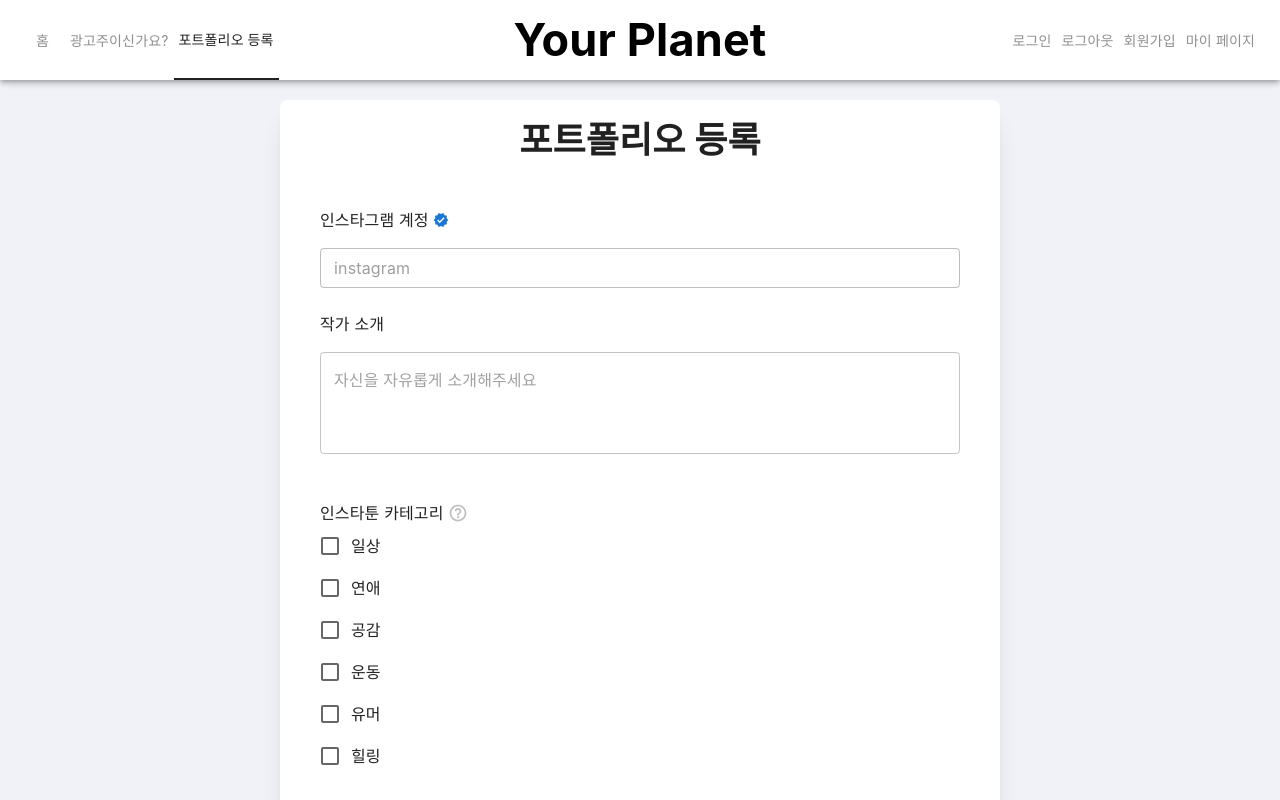
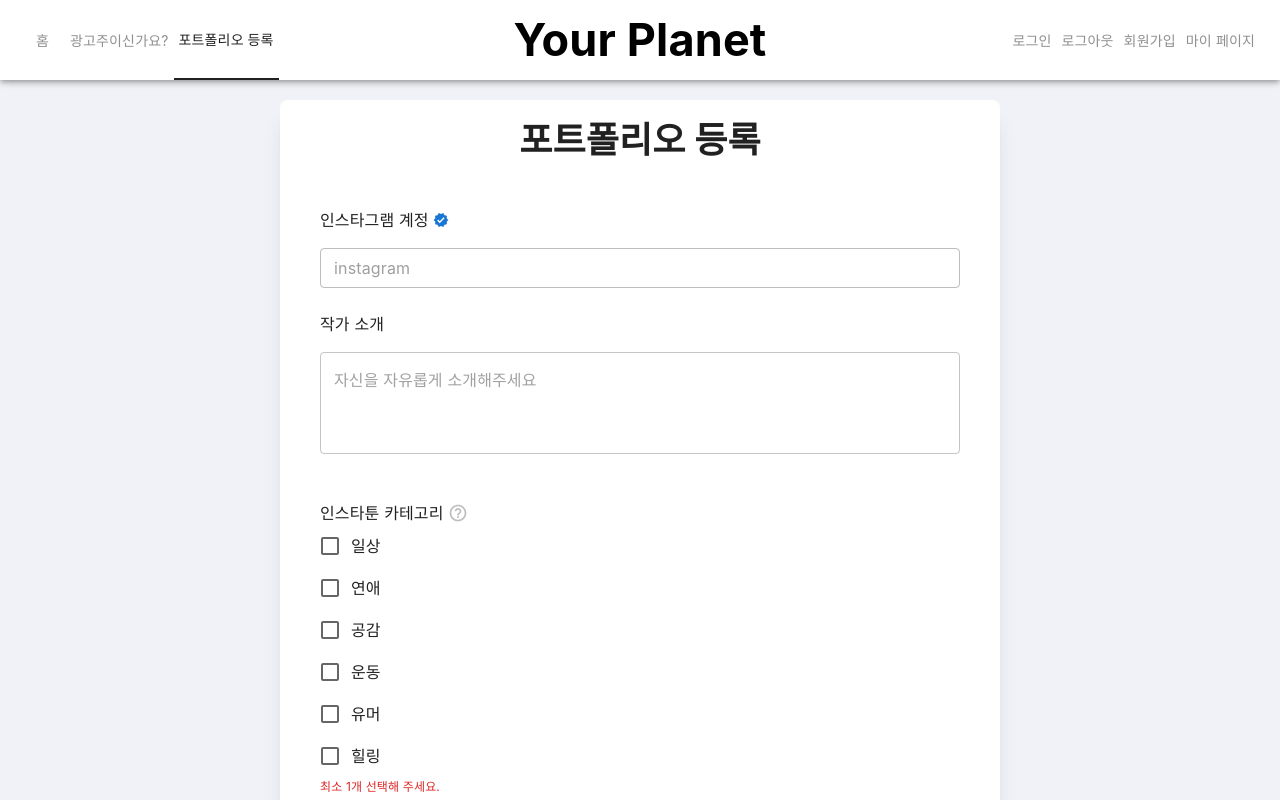
Before and after one commit to Your-Planet/front-end, a Next.js app: page /post-me in a window 1280 px wide. Shown: the top 800 px of the page. Built offline with nearby package versions, Linux system fonts and the light colour scheme; a web font is replaced by a local one; what tailwindcss-3d, tailwindcss-animated would draw is missing.

Commit message:
refactor: select genre rule 수정

```diff
--- a/src/components/common/ReactHookForm/components/CheckboxGroup/index.tsx
+++ b/src/components/common/ReactHookForm/components/CheckboxGroup/index.tsx
@@ -1,14 +1,6 @@
 import { ReactHookFormProps } from "@/components/common/ReactHookForm/defines/types";
 import useReactHookFormControl from "@/components/common/ReactHookForm/hooks/useReactHookFormControl";
-import {
-	Checkbox,
-	CheckboxProps,
-	FormControl,
-	FormControlLabel,
-	FormGroup,
-	FormHelperText,
-	FormLabel,
-} from "@mui/material";
+import { Checkbox, CheckboxProps, FormControl, FormControlLabel, FormGroup, FormLabel } from "@mui/material";
 import { FieldValues } from "react-hook-form";
 
 export interface ReactHookFormCheckboxGroupProps<
@@ -44,7 +36,6 @@ function ReactHookFormCheckboxGroup<TFieldValues extends FieldValues, CheckboxVa
 					/>
 				))}
 			</FormGroup>
-			{errorMessage && <FormHelperText className="m-0">{errorMessage}</FormHelperText>}
 		</FormControl>
 	);
 }
--- a/src/components/post_me/InstatoonCategory.tsx
+++ b/src/components/post_me/InstatoonCategory.tsx
@@ -1,10 +1,10 @@
 "use client";
 
 import { selectedGenreContext } from "@/recoil/atoms/post_me";
-import { getSelectGenreValidateRule } from "@/utils/react-hook-form/rule";
-import { Box, FormControl, FormGroup, Typography } from "@mui/material";
-import { ChangeEvent, useEffect } from "react";
+import { Box, FormControl, FormGroup, FormHelperText, Typography } from "@mui/material";
+import { ChangeEvent, useEffect, useState } from "react";
 import { useRecoilState, useResetRecoilState } from "recoil";
+import { getSelectGenreValidateRule } from "../../utils/react-hook-form/rule";
 import HelpIcon from "../common/HelpIcon/index";
 import ReactHookForm from "../common/ReactHookForm/index";
 import { LABEL_BY_GENRE_TYPE } from "../search/defines/constants";
@@ -13,6 +13,7 @@ import { PostMeForm } from "./defines/types";
 
 function InstatoonCategory() {
 	const [selectedGenre, setSelectedGenre] = useRecoilState<Set<GenreType>>(selectedGenreContext);
+	const [errorMessage, setErrorMessage] = useState<string>(" ");
 	const resetSelectedGenre = useResetRecoilState(selectedGenreContext);
 	const { CheckboxGroup } = ReactHookForm<PostMeForm>();
 
@@ -44,6 +45,10 @@ function InstatoonCategory() {
 	};
 
 	useEffect(() => {
+		setErrorMessage(getSelectGenreValidateRule(selectedGenre));
+	}, [selectedGenre]);
+
+	useEffect(() => {
 		return () => {
 			resetSelectedGenre();
 		};
@@ -61,12 +66,12 @@ function InstatoonCategory() {
 						label=""
 						formName="instatoonGenre"
 						onChange={handleChange}
-						rules={{
-							...getSelectGenreValidateRule(selectedGenre),
-						}}
 						checkboxes={getCheckboxes()}
 					/>
 				</FormGroup>
+				<Box>
+					<FormHelperText className="text-red-600 m-0">{errorMessage}</FormHelperText>
+				</Box>
 			</FormControl>
 		</Box>
 	);
--- a/src/components/post_me/PortfolioLinkField.tsx
+++ b/src/components/post_me/PortfolioLinkField.tsx
@@ -82,7 +82,7 @@ const PortfolioLinkField = () => {
 					</Link>
 				</Box>
 			</Box>
-			<FormHelperText className={`${error ? "text-red-600" : ""} m-0`}>
+			<FormHelperText className={`${error ? "text-red-600" : "opacity-0"} m-0`}>
 				최소 1개 이상의 링크를 입력해주세요
 			</FormHelperText>
 			{links.map((link, index) => (
--- a/src/utils/react-hook-form/rule.ts
+++ b/src/utils/react-hook-form/rule.ts
@@ -83,12 +83,12 @@ export const getAuthorIntroductionValidateRule = () => ({
 	},
 });
 
-export const getSelectGenreValidateRule = (selectedGenre: Set<GenreType>) => ({
-	validate: (value: boolean) => {
-		const selectedGenreCount = selectedGenre.size + (value === true ? 1 : -1);
+export const getSelectGenreValidateRule = (selectedGenre: Set<GenreType>) => {
+	if (selectedGenre.size < SELECTED_GENRE_LIMIT.min) {
+		return getMinSelectGenreErrorMessage(SELECTED_GENRE_LIMIT.min);
+	} else if (selectedGenre.size > SELECTED_GENRE_LIMIT.max) {
+		return getMaxSelectGenreErrorMessage(SELECTED_GENRE_LIMIT.max);
+	}
 
-		if (selectedGenreCount < SELECTED_GENRE_LIMIT.min) return getMinSelectGenreErrorMessage(SELECTED_GENRE_LIMIT.min);
-		if (selectedGenreCount <= SELECTED_GENRE_LIMIT.max) return true;
-		return getMaxSelectGenreErrorMessage(SELECTED_GENRE_LIMIT.max);
-	},
-});
+	return " ";
+};
```
